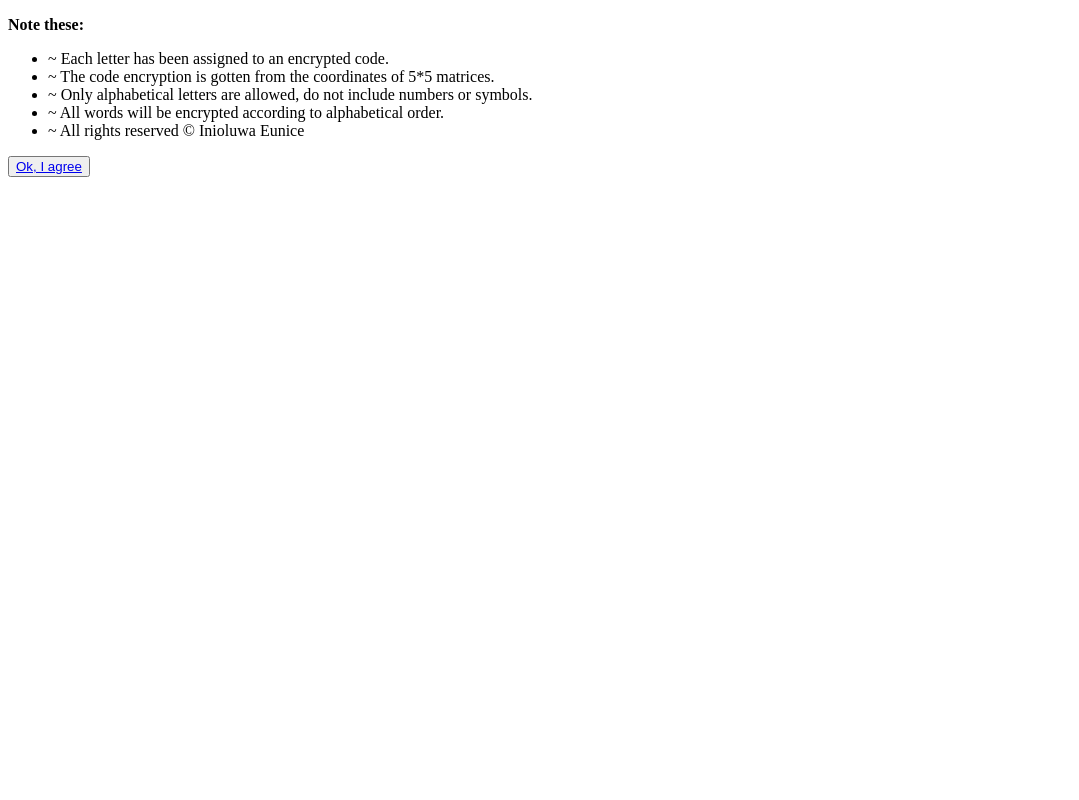
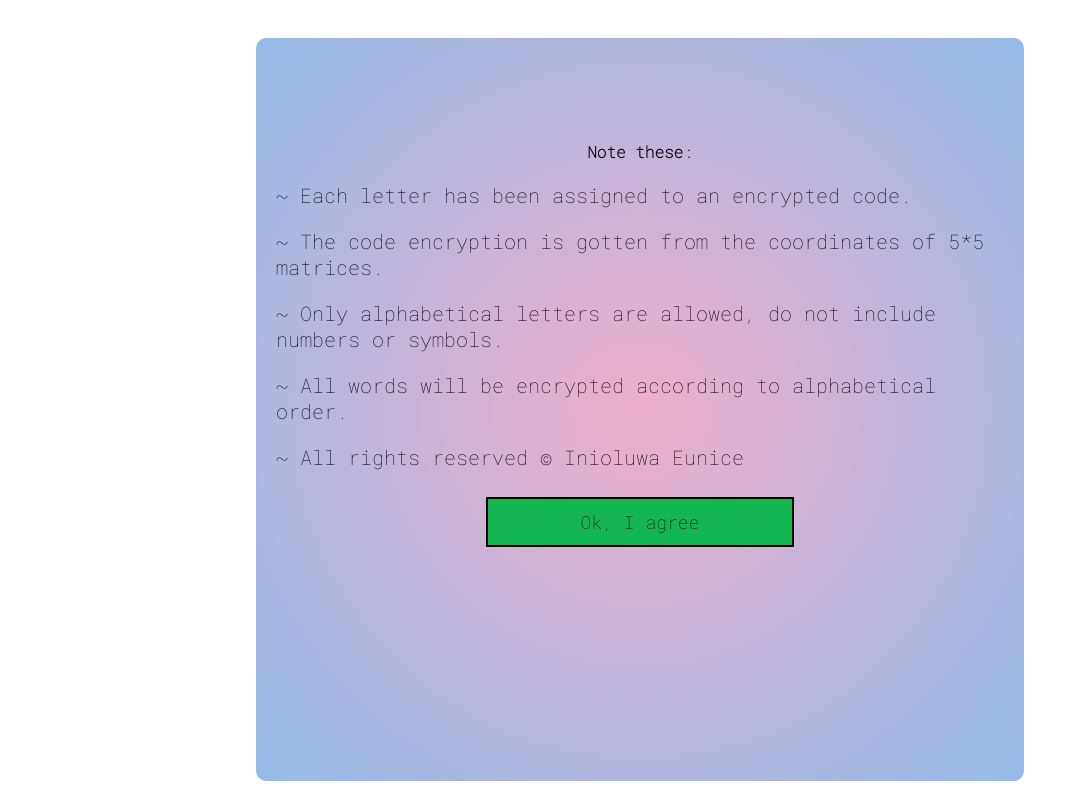
Before and after one commit to Eunini/word-encryption, a plain HTML site: page index-1.html in a window 1280 px wide. Shown: the whole page, without its empty margins (0-1079 px from the left). Drawn offline with Linux system fonts and the light colour scheme.

Commit message:
Update index-1.html

```diff
--- a/index-1.html
+++ b/index-1.html
@@ -11,7 +11,7 @@
 <link rel="preconnect" href="https://fonts.gstatic.com" crossorigin>
 <link href="https://fonts.googleapis.com/css2?family=Bodoni+Moda:ital@1&family=Roboto+Mono:ital,wght@3,100&display=swap"
  rel="stylesheet">
-    <link rel="stylesheet" href="encryptcode.css">
+    <link rel="stylesheet" href="style-1.css">
 </head>
 <body>
   <div class="body">
@@ -24,7 +24,7 @@
             <li>~ All words will be encrypted according to alphabetical order.</li>
             <li>~ All rights reserved © Inioluwa Eunice</li>
         </ul>
-        <button><a href="encrypt.html">Ok, I agree </a></button>
+        <button><a href="index.html">Ok, I agree </a></button>
     </div>
    </div>
 </body>
```
